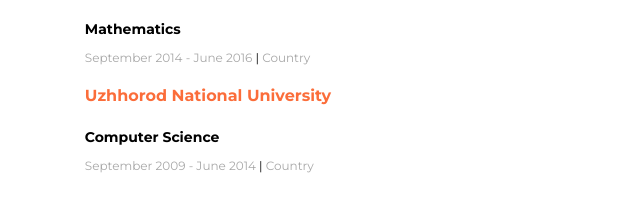
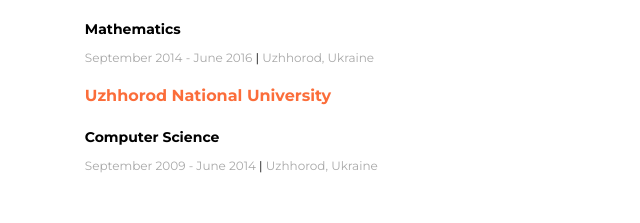
Before and after one commit to BohdanToder/resume, a plain HTML site: page index.html in a window 1280 px wide. Shown: the part 1297-1520 px from the top of the page, 485-1125 px from the left. Drawn offline with Linux system fonts and the light colour scheme.

Commit message:
Додає розташування в навчальних закладах

```diff
--- a/index.html
+++ b/index.html
@@ -123,13 +123,13 @@
                 <div class="second_education">
                     <h4 class="education_organization">Uzhhorod National University</h4>
                     <h5 class="education_type">Mathematics</h5>
-                    <p class="education_period">September 2014 - June 2016 <span class="line">|</span> Country</p>
+                    <p class="education_period">September 2014 - June 2016 <span class="line">|</span> Uzhhorod, Ukraine</p>
                 </div>
                 <!--3-->
                 <div>
                     <h4 class="education_organization">Uzhhorod National University</h4>
                     <h5 class="education_type">Computer Science</h5>
-                    <p class="education_period">September 2009 - June 2014 <span class="line">|</span> Country</p>
+                    <p class="education_period">September 2009 - June 2014 <span class="line">|</span> Uzhhorod, Ukraine</p>
                 </div>
 
             </div>
```
